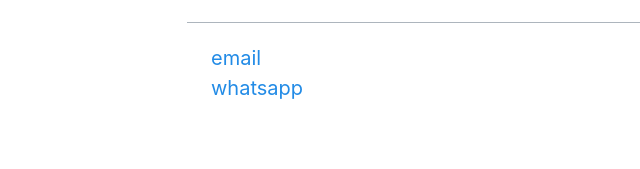
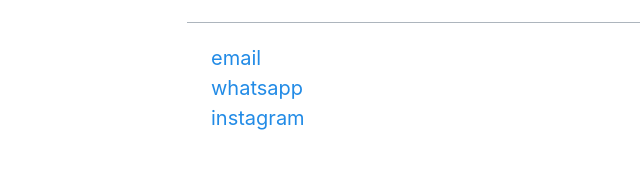
Before and after one commit to mhmdilfaj/mhmdilfaj.github.io, a Jekyll site: the page built from index.html, in a window 1280 px wide. Shown: the part 169-338 px from the top of the page, without its empty margins (153-793 px from the left). Built offline with Jekyll 4.4.1, drawn with Linux system fonts in a browser that asks for light colours.

Commit message:
Update default.html

```diff
--- a/_layouts/default.html
+++ b/_layouts/default.html
@@ -25,6 +25,7 @@
       <ul>
         <li><a href="mailto:mhmdilfaj@gmail.com" alt="">email</a></li>
         <li><a href="https://wa.me/+6281296827422" alt="">whatsapp</a></li>
+        <li><a href="https://instagram.com/mhmdilfaj" alt="">instagram</a></li>
       </ul>
     </footer>
   </body>
```
